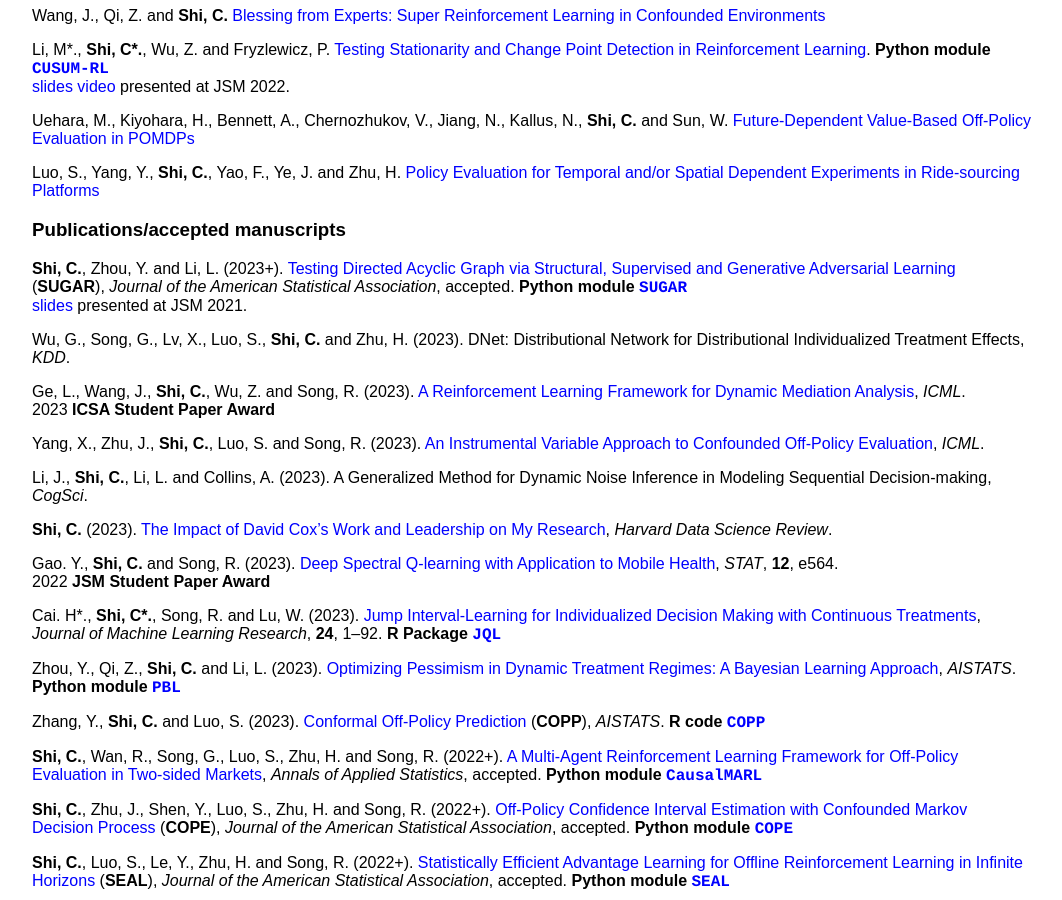
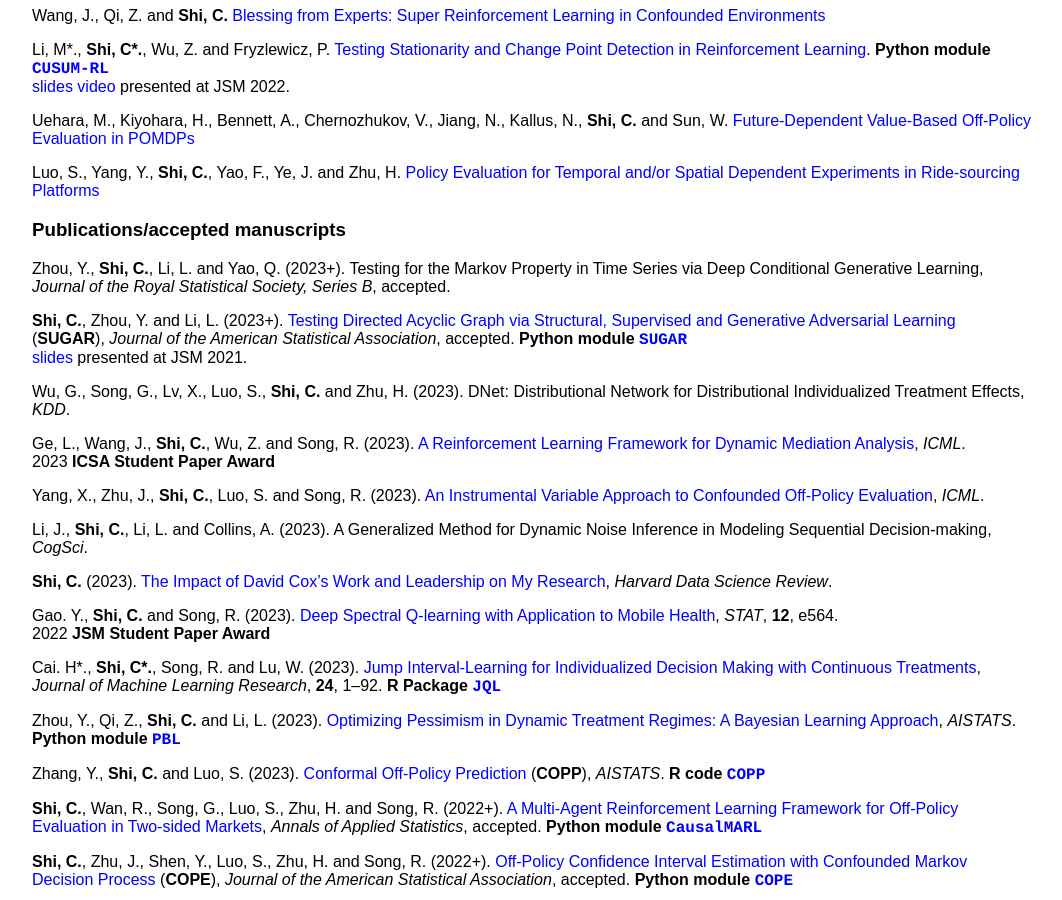
Before and after one commit to callmespring/callmespring.github.io, a Jekyll site: the page built from publication.md, in a window 1280 px wide and 900 px high, scrolled down 479 px. Shown: the whole window, without its empty margins (108-1170 px from the left). Built offline with Jekyll 4.4.1, drawn with Linux system fonts in a browser that asks for light colours.

Commit message:
Update publication.md

```diff
--- a/publication.md
+++ b/publication.md
@@ -38,6 +38,8 @@
 Luo, S., Yang, Y., **Shi, C.**, Yao, F., Ye, J. and Zhu, H. [Policy Evaluation for Temporal and/or Spatial Dependent Experiments in Ride-sourcing Platforms](https://arxiv.org/pdf/2202.10887.pdf)
 
 ### Publications/accepted manuscripts
+
+Zhou, Y., **Shi, C.**, Li, L. and Yao, Q. (2023+). Testing for the Markov Property in Time Series via Deep Conditional Generative Learning, _Journal of the Royal Statistical Society, Series B_, accepted.
 
 **Shi, C.**, Zhou, Y. and Li, L. (2023+). [Testing Directed Acyclic Graph via Structural,
 Supervised and Generative Adversarial Learning](https://arxiv.org/pdf/2106.01474.pdf) (**SUGAR**), _Journal of the American Statistical Association_, accepted. **Python module** [<span style="font-family:courier;">**SUGAR**</span>](https://github.com/yunzhe-zhou/SUGAR) <br/> [<font size="3">slides</font>](./slides/SUGAR.pdf) <font size="3">presented at JSM 2021</font>.
```
